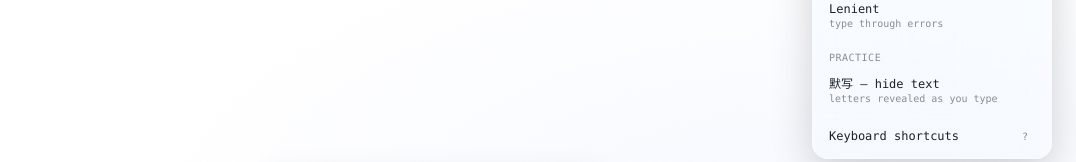
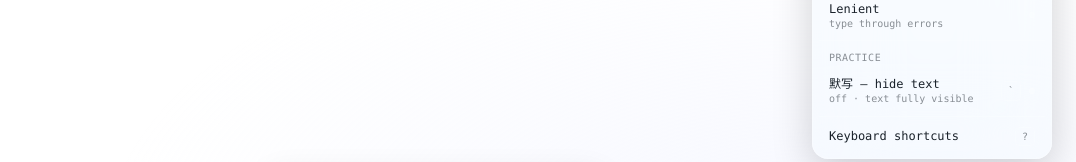
Before and after one commit to OscarXWei/dictate-ai, a React (Vite) app: page / in a window 1280 px wide. Both pictures are taken after a click on the button "Open menu". Shown: the part 561-723 px from the top of the page, without its empty margins (204-1280 px from the left). Built offline with nearby package versions, Linux system fonts and the light colour scheme.

Commit message:
feat: implement blind mode toggle and enhance hint display

```diff
--- a/src/App.tsx
+++ b/src/App.tsx
@@ -148,6 +148,11 @@ function App() {
         setHelpOpen(true);
         return;
       }
+      if (e.key === "`") {
+        e.preventDefault();
+        setBlind((b) => !b);
+        return;
+      }
       if (e.key === "Tab") {
         e.preventDefault();
         replayAudio();
--- a/src/components/HelpOverlay.tsx
+++ b/src/components/HelpOverlay.tsx
@@ -8,7 +8,7 @@ const SHORTCUTS: { keys: string; label: string }[] = [
   { keys: "↵", label: "Skip to next segment / track" },
   { keys: "⌘K", label: "Browse all tracks" },
   { keys: "?", label: "Show this help" },
-  { keys: "···", label: "默写 mode — hide letters until typed (in menu)" },
+  { keys: "`", label: "默写 mode — toggle hide text (italic letters are hints)" },
   { keys: "Type", label: "Start a session — the timer begins on first keystroke" },
 ];
 
--- a/src/components/Menu.tsx
+++ b/src/components/Menu.tsx
@@ -127,12 +127,29 @@ export function Menu({
 
           <Separator />
           <SectionLabel>Practice</SectionLabel>
-          <ModeRow
-            active={blind}
-            label="默写 — hide text"
-            description="letters revealed as you type"
+          <button
             onClick={onToggleBlind}
-          />
+            className="flex w-full items-center justify-between rounded-lg px-2.5 py-1.5 text-left hover:bg-[var(--color-glass-border)]/50"
+          >
+            <span className="flex flex-col">
+              <span>默写 — hide text</span>
+              <span className="text-[10px] opacity-50">
+                {blind ? "on · hints + reveal as you type" : "off · text fully visible"}
+              </span>
+            </span>
+            <span className="flex items-center gap-2">
+              <kbd className="rounded border border-[var(--color-glass-border)] px-1.5 py-0.5 text-[10px] opacity-50">
+                `
+              </kbd>
+              <span
+                className={
+                  blind
+                    ? "h-1.5 w-1.5 rounded-full bg-[var(--color-cursor)] shadow-[0_0_6px_var(--color-cursor)]"
+                    : "h-1.5 w-1.5 rounded-full bg-[var(--color-glass-border)]"
+                }
+              />
+            </span>
+          </button>
 
           <Separator />
           <MenuItem
--- a/src/components/TypingArea.tsx
+++ b/src/components/TypingArea.tsx
@@ -1,4 +1,4 @@
-import { useEffect, useRef } from "react";
+import { useEffect, useMemo, useRef } from "react";
 import type { TypingEngine } from "../engine/typing";
 
 type Props = {
@@ -14,6 +14,49 @@ type Props = {
 
 /** Chars that stay visible in blind mode (spaces, punctuation, etc.). */
 const ALWAYS_VISIBLE = /[^A-Za-z0-9]/;
+
+/**
+ * For blind mode: precompute which letter positions get revealed as hints.
+ * Deterministic per (target, position) so the same word reveals the same
+ * letters every time — no jarring shuffles on restart.
+ *
+ * Reveal rate:
+ *   1–2 letter "words": no hints (too short to bother).
+ *   3–5 letters:        1 hint.
+ *   6+ letters:         2 hints.
+ */
+function buildHintMask(target: string): boolean[] {
+  const mask = new Array(target.length).fill(false);
+  let wordStart = -1;
+  const flushWord = (end: number) => {
+    if (wordStart < 0) return;
+    const len = end - wordStart;
+    const n = len >= 6 ? 2 : len >= 3 ? 1 : 0;
+    if (n === 0) {
+      wordStart = -1;
+      return;
+    }
+    // 32-bit string hash
+    let h = 5381;
+    for (let i = wordStart; i < end; i++) {
+      h = ((h * 33) ^ target.charCodeAt(i)) | 0;
+    }
+    h = Math.abs(h);
+    const picked = new Set<number>();
+    for (let i = 0; i < n; i++) {
+      const offset = (h + i * 7) % len;
+      picked.add(offset);
+    }
+    for (const off of picked) mask[wordStart + off] = true;
+    wordStart = -1;
+  };
+  for (let i = 0; i <= target.length; i++) {
+    const isLetter = i < target.length && /[A-Za-z0-9]/.test(target[i]);
+    if (isLetter && wordStart < 0) wordStart = i;
+    else if (!isLetter && wordStart >= 0) flushWord(i);
+  }
+  return mask;
+}
 
 /**
  * Renders the target text as one <span> per character, with an absolutely
@@ -92,9 +135,14 @@ export function TypingArea({ engine, scroll = false, blind = false, onComplete }
     return () => ro.disconnect();
   }, [engine]);
 
+  // Precompute the per-position hint mask whenever the target changes.
+  const hintMask = useMemo(() => buildHintMask(engine.target), [engine.target]);
+
   useEffect(() => {
     const onKey = (e: KeyboardEvent) => {
       if (e.metaKey || e.ctrlKey || e.altKey) return;
+      // Backtick is reserved as the global blind-mode toggle — App owns it.
+      if (e.key === "`") return;
 
       let changedIdx = -1;
       if (e.key === "Backspace") {
@@ -112,12 +160,12 @@ export function TypingArea({ engine, scroll = false, blind = false, onComplete }
         if (span) {
           span.dataset.status = engine.statuses[changedIdx];
           // In blind mode, reveal the true character on correct input;
-          // hide it again on backspace (status === "untyped").
+          // hide it again on backspace, unless it's a hint position.
           if (blind) {
             const ch = engine.target[changedIdx];
+            const typed = engine.statuses[changedIdx] !== "untyped";
             const visible =
-              engine.statuses[changedIdx] !== "untyped" ||
-              ALWAYS_VISIBLE.test(ch);
+              typed || ALWAYS_VISIBLE.test(ch) || hintMask[changedIdx];
             span.textContent = visible ? ch : "_";
           }
         }
@@ -162,11 +210,10 @@ export function TypingArea({ engine, scroll = false, blind = false, onComplete }
   }
 
   const renderChar = (flat: number, ch: string, isSpace: boolean) => {
-    const display = isSpace
-      ? " "
-      : blind && !ALWAYS_VISIBLE.test(ch)
-        ? "_"
-        : ch;
+    const isLetter = !isSpace && !ALWAYS_VISIBLE.test(ch);
+    const isHint = blind && isLetter && hintMask[flat];
+    const isMasked = blind && isLetter && !hintMask[flat];
+    const display = isSpace ? " " : isMasked ? "_" : ch;
     return (
       <span
         key={flat}
@@ -176,7 +223,8 @@ export function TypingArea({ engine, scroll = false, blind = false, onComplete }
         className="dt-char"
         data-status="untyped"
         data-space={isSpace ? "1" : "0"}
-        data-blind={blind && !isSpace && !ALWAYS_VISIBLE.test(ch) ? "1" : "0"}
+        data-blind={isMasked ? "1" : "0"}
+        data-hint={isHint ? "1" : "0"}
       >
         {display}
       </span>
--- a/src/styles/index.css
+++ b/src/styles/index.css
@@ -92,10 +92,17 @@ body::before {
   text-decoration-color: var(--color-text-error);
   text-decoration-thickness: 1.5px;
 }
-/* 默写模式 — letters render as soft underscores until typed */
+/* 默写模式 — masked letters render as soft underscores until typed */
 .dt-char[data-blind="1"][data-status="untyped"] {
   color: var(--color-text-dim);
   opacity: 0.4;
+}
+/* Hint letters: shown italic + low contrast so the user knows they're a
+   crutch, not their own typed input. */
+.dt-char[data-hint="1"][data-status="untyped"] {
+  font-style: italic;
+  color: var(--color-cursor);
+  opacity: 0.55;
 }
 .dt-char[data-space="1"][data-status="incorrect"] {
   background-color: color-mix(in oklch, var(--color-text-error) 25%, transparent);
```
